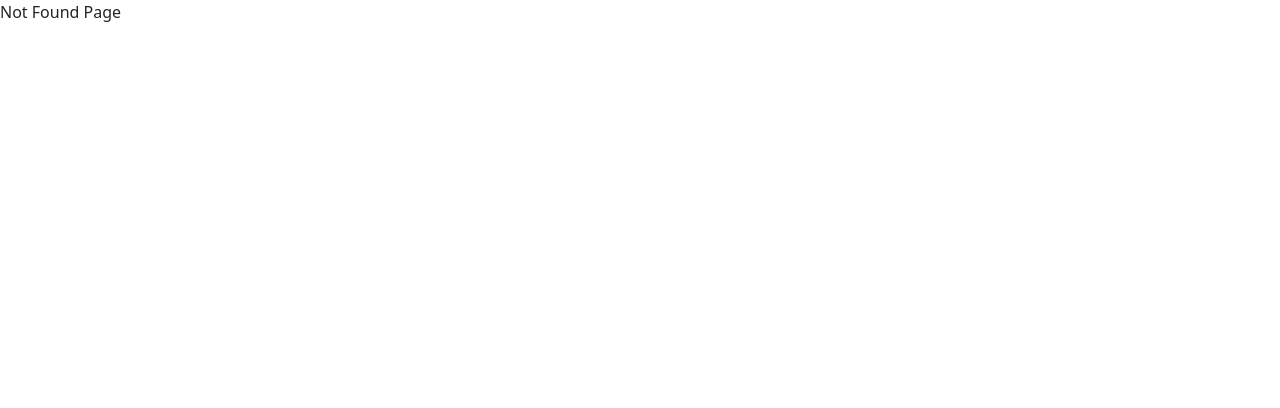
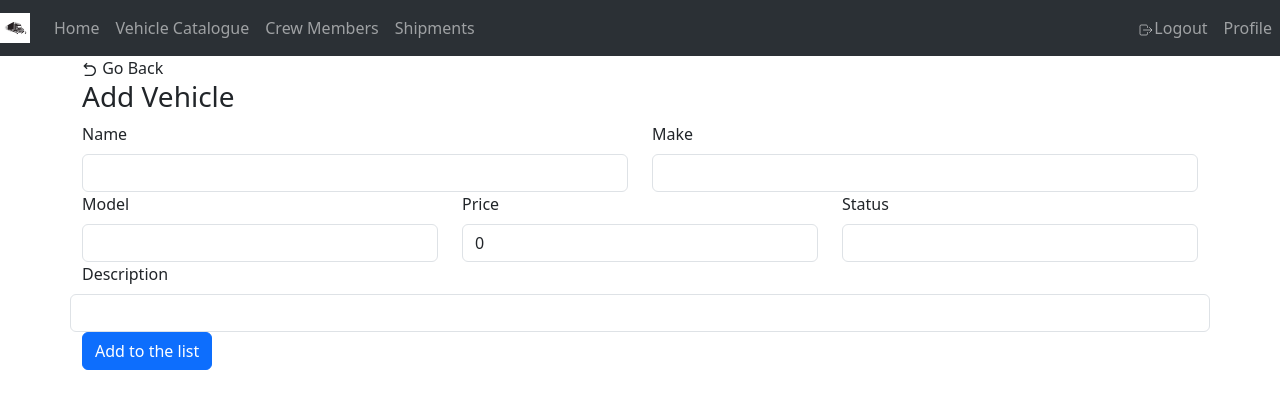
Before and after one commit to Parv-een/TD_Logix, a React (Vite) app: page /append in a window 1280 px wide. Before the commit this address had no page. Shown: the top 408 px of the page. Built offline with nearby package versions, Linux system fonts and the light colour scheme.

Commit message:
aaded the param hook and grid component

```diff
--- a/src/Components/FormInput.tsx
+++ b/src/Components/FormInput.tsx
@@ -5,10 +5,8 @@ interface FormInputProps {
   type: "text" | "email" | "password" | "date" | "number";
   required?: boolean;
   id?: string;
-  value: string | number | Date;
+  value: string | number | Date | undefined;
   placeholder?: string;
-  min?: string;
-  max?: string;
 
   onChange: (e: React.ChangeEvent<HTMLInputElement>) => void;
   errorMessage?: string;
@@ -23,8 +21,6 @@ export default function FormInput({
   onChange,
   placeholder,
   errorMessage,
-  min,
-  max,
 }: FormInputProps): JSX.Element {
   id = id ? id : title;
 
@@ -41,9 +37,8 @@ export default function FormInput({
         value={valueString}
         onChange={onChange}
         placeholder={placeholder}
-        min={min}
-        max={max}
-      />
+      ></Form.Control>
+
       <Form.Control.Feedback type="invalid">
         {required && !errorMessage ? "Required field " : errorMessage}
       </Form.Control.Feedback>
--- a/src/Components/GridList.tsx
+++ b/src/Components/GridList.tsx
@@ -1,8 +1,11 @@
-import { Col, Row } from "react-bootstrap";
+import { useCallback } from "react";
+import { Button, Card, Col, Row } from "react-bootstrap";
+import { Link } from "react-router-dom";
 
 interface GridProps {
-  items: any[];
+  items: any;
   itemPerRow?: number;
+  itemType: "vehicle" | "driver";
   renderItem: (items: any) => JSX.Element;
 }
 
@@ -10,10 +13,18 @@ export default function GridList({
   items,
   itemPerRow = 3,
   renderItem,
+  itemType,
 }: GridProps) {
   const rows = Math.ceil(items.length / (itemPerRow ?? 3));
 
-  const createGrid = (): JSX.Element[] => {
+  const renderFunctions = {
+    vehicle: (x) => `Model: ${x.model} , Year:${x.year}`,
+
+    driver: (x) =>
+      `Name : ${x.firstName} ${x.lastName},PhoneNumber: ${x.phoneNumber}`,
+  };
+
+  const createGrid = useCallback((): JSX.Element[] => {
     const grid: JSX.Element[] = [];
     let rowNumber = 1;
     let sliceIndex = 0;
@@ -24,7 +35,29 @@ export default function GridList({
       grid.push(
         <Row key={rowNumber}>
           {itemsInRow.map((x, i) => (
-            <Col key={`${rowNumber}_${i}`}>{renderItem(x)}</Col>
+            <Col key={`${rowNumber}_${i}`}>
+              {renderItem(x)}
+              <Card style={{ width: "18rem" }}>
+                <Card.Img variant="top" src="holder.js/100px180" />
+                <Card.Body>
+                  <Card.Title>
+                    {itemType === "vehicle"
+                      ? x.make
+                      : itemType === "driver"
+                      ? x.name
+                      : ""}
+                  </Card.Title>
+                  <Card.Text>
+                    {renderFunctions[itemType]
+                      ? renderFunctions[itemType](x)
+                      : "No Data Available"}
+                  </Card.Text>
+                  <Link to={`/items/${x.id}`}>
+                    <Button variant="primary">View Info</Button>
+                  </Link>
+                </Card.Body>
+              </Card>
+            </Col>
           ))}
         </Row>
       );
@@ -32,7 +65,7 @@ export default function GridList({
       sliceIndex += itemPerRow;
     }
     return grid;
-  };
+  }, [rows, items, itemPerRow, renderItem, itemType]);
 
   return rows ? (
     createGrid()
--- /dev/null
+++ b/src/Components/ItemDetailPage.tsx
@@ -0,0 +1,12 @@
+import { useParams } from "react-router-dom";
+
+export default function ItemDetailPage() {
+  const { itemId } = useParams();
+
+  //   const item = getItemData(itemId);
+  return (
+    <>
+      <h3> Item Detail Page : {itemId ?? "Not Found"}</h3>
+    </>
+  );
+}
--- a/src/Navigation/Routes.tsx
+++ b/src/Navigation/Routes.tsx
@@ -3,15 +3,17 @@ import {
   createBrowserRouter,
   createRoutesFromElements,
 } from "react-router-dom";
-import HomePage from "../Pages/HomePage/HomePage";
+
 import LoginPage from "../Pages/LoginPage/LoginPage";
 
 import Layout from "../Layout/Layout";
 
-import VehicleList from "../Pages/Vehicle/VehicleList";
+import VehicleList from "../Pages/Vehicle/VehicleMainPage";
 import LandingPage from "../Pages/LandingPage/LandingPage";
 import DriverMainPage from "../Pages/DriversList/DriverMainPage";
 import AddDriver from "../Pages/DriversList/AddDriver";
+import AddVehicle from "../Pages/Vehicle/AddVehicle";
+import ItemDetailPage from "../Components/ItemDetailPage";
 
 const routes = createRoutesFromElements(
   <>
@@ -25,7 +27,9 @@ const routes = createRoutesFromElements(
     </Route>
     <Route path="/" element={<Layout />}>
       <Route path="add" element={<AddDriver />}></Route>
+      <Route path="append" element={<AddVehicle />}></Route>
       <Route path="driver" element={<DriverMainPage />}></Route>
+      <Route path="/items/:itemID" element={<ItemDetailPage />}></Route>
 
       <Route path="trucks" element={<VehicleList />}></Route>
 
--- a/src/Pages/DriversList/DriverMainPage.tsx
+++ b/src/Pages/DriversList/DriverMainPage.tsx
@@ -187,6 +187,7 @@ export default function DriverMainPage() {
         {driver.length > 0 ? (
           <GridList
             items={driver}
+            itemType="driver"
             renderItem={(driver) => (
               <span>
                 {driver.firstName}-{driver.lastName}
--- /dev/null
+++ b/src/Pages/Vehicle/AddVehicle.tsx
@@ -0,0 +1,120 @@
+import { Button, Col, Container, Form, Nav, Row } from "react-bootstrap";
+import FormInput from "../../Components/FormInput";
+import { useState } from "react";
+import TruckList from "../../models/TruckList";
+import { RiArrowGoBackLine } from "react-icons/ri";
+
+export default function AddVehicle() {
+  const [vehicle, setVehicle] = useState<TruckList>({
+    name: "",
+    make: "",
+    model: "",
+    price: 0,
+    status: "",
+    description: "",
+  });
+  return (
+    <>
+      <Container>
+        <Nav.Link href="/trucks">
+          <Nav.Link href="/trucks">
+            <RiArrowGoBackLine /> Go Back
+          </Nav.Link>
+        </Nav.Link>
+        <h3> Add Vehicle</h3>
+        <Form>
+          <Row>
+            <Col>
+              <FormInput
+                title="Name"
+                type="text"
+                required
+                value={vehicle.name}
+                onChange={(e) =>
+                  setVehicle((prevState) => ({
+                    ...prevState,
+                    name: e.target.value,
+                  }))
+                }
+              ></FormInput>
+            </Col>
+            <Col>
+              <FormInput
+                title="Make"
+                type="text"
+                required
+                value={vehicle.make}
+                onChange={(e) =>
+                  setVehicle((prevState) => ({
+                    ...prevState,
+                    make: e.target.value,
+                  }))
+                }
+              ></FormInput>
+            </Col>
+          </Row>
+
+          <Row>
+            <Col>
+              <FormInput
+                title="Model"
+                type="text"
+                required
+                value={vehicle.model}
+                onChange={(e) =>
+                  setVehicle((prevState) => ({
+                    ...prevState,
+                    model: e.target.value,
+                  }))
+                }
+              ></FormInput>
+            </Col>
+            <Col>
+              <FormInput
+                title="Price"
+                type="number"
+                required
+                value={vehicle.price}
+                onChange={(e) =>
+                  setVehicle((prevState) => ({
+                    ...prevState,
+                    price: +e.target.value,
+                  }))
+                }
+              ></FormInput>
+            </Col>
+            <Col>
+              <FormInput
+                title="Status"
+                type="text"
+                required
+                value={vehicle.status}
+                onChange={(e) =>
+                  setVehicle((prevState) => ({
+                    ...prevState,
+                    status: e.target.value,
+                  }))
+                }
+              ></FormInput>
+            </Col>
+          </Row>
+          <Row>
+            <FormInput
+              title="Description"
+              type="text"
+              required
+              value={vehicle.description}
+              onChange={(e) =>
+                setVehicle((prevState) => ({
+                  ...prevState,
+                  description: e.target.value,
+                }))
+              }
+            ></FormInput>
+          </Row>
+        </Form>
+        <Button type="submit">Add to the list</Button>
+      </Container>
+    </>
+  );
+}
--- a/src/Pages/Vehicle/VehicleList.tsx
+++ b/src/Pages/Vehicle/VehicleMainPage.tsx
@@ -1,5 +1,7 @@
 import { useState } from "react";
 import TruckList from "../../models/TruckList";
+import { Button } from "react-bootstrap";
+import { Link } from "react-router-dom";
 
 interface VehicleCatalogue {
   truck: TruckList[];
@@ -12,11 +14,15 @@ const VehicleList = () => {
   return (
     <>
       <h2> Vehicle Inventory</h2>
-      {/* {/* {vehicle.truck.map((truck, index) => (
+
+      {vehicle.truck.map((truck, index) => (
         <li key={index}>
           {truck.name} - {truck.make}- {truck.model}
-        </li> */}
-      {/* ))}  */}
+        </li>
+      ))}
+      <Link to="/append">
+        <Button type="submit">Add Vehicle</Button>
+      </Link>
     </>
   );
 };
```
